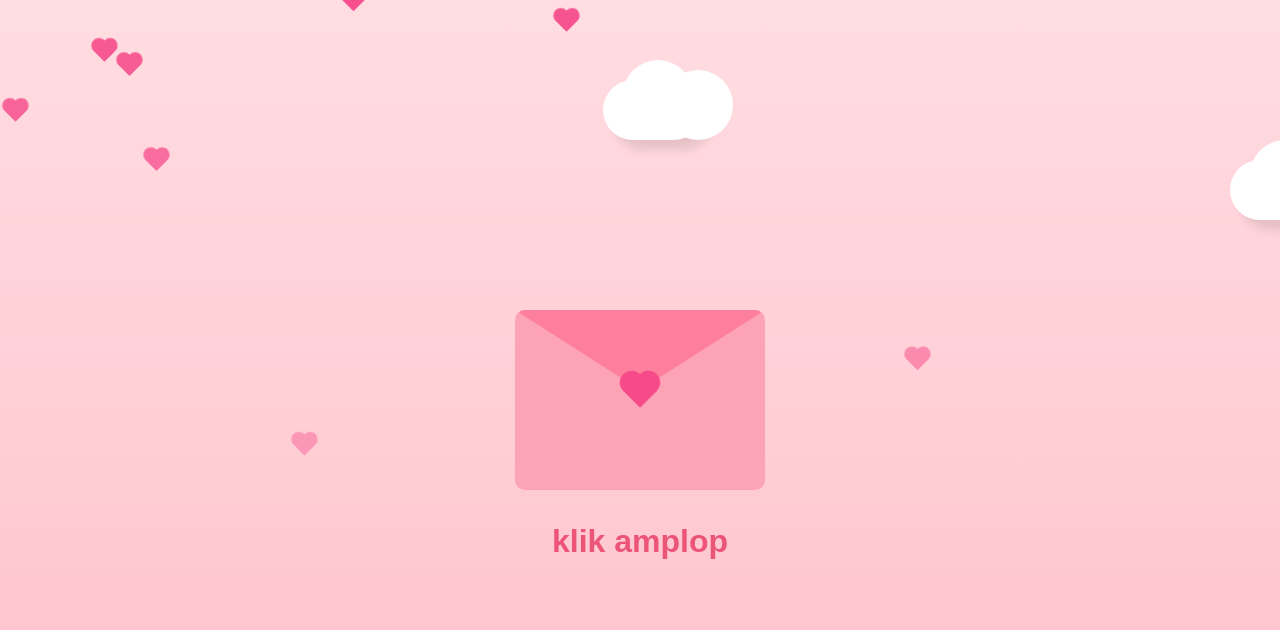
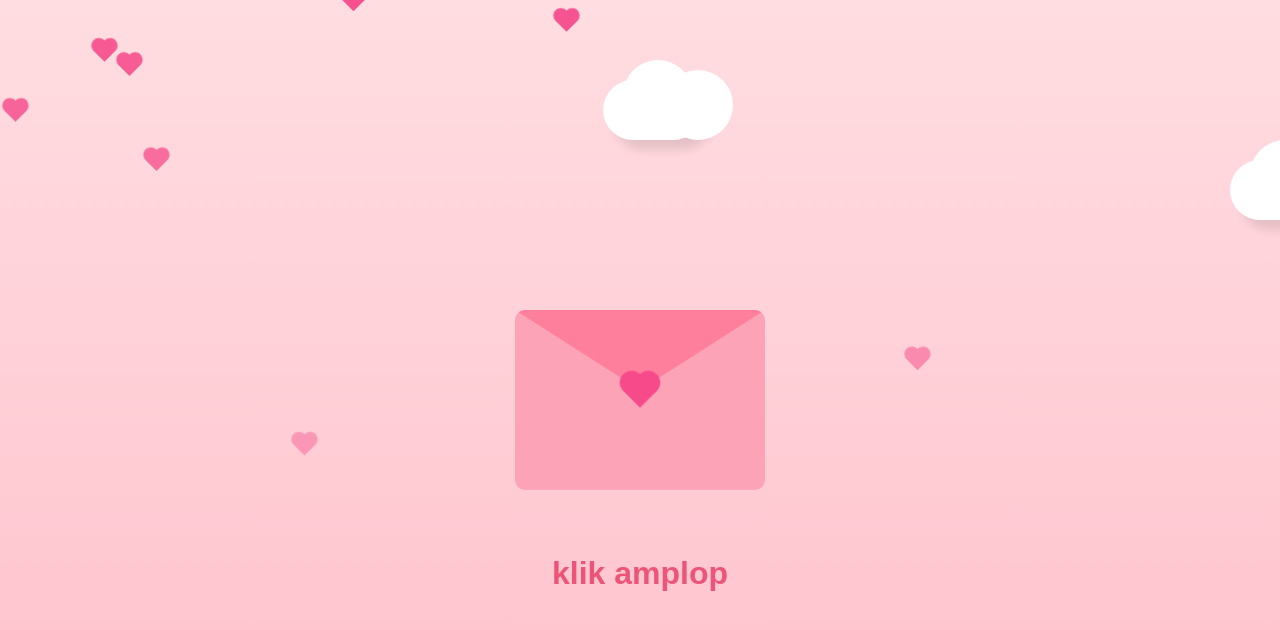
Before and after one commit to arkaadri/mail-in-the-morning, a plain HTML site: page index.html in a window 1280 px wide. Drawn offline with Linux system fonts and the light colour scheme.

Commit message:
Add files via upload

```diff
--- a/index.html
+++ b/index.html
@@ -195,7 +195,7 @@
           position: absolute;
           display: flex;
           justify-content: center;
-          bottom: 15pc;
+          bottom: 13pc;
           color: #EC5578;
         }
 
```
